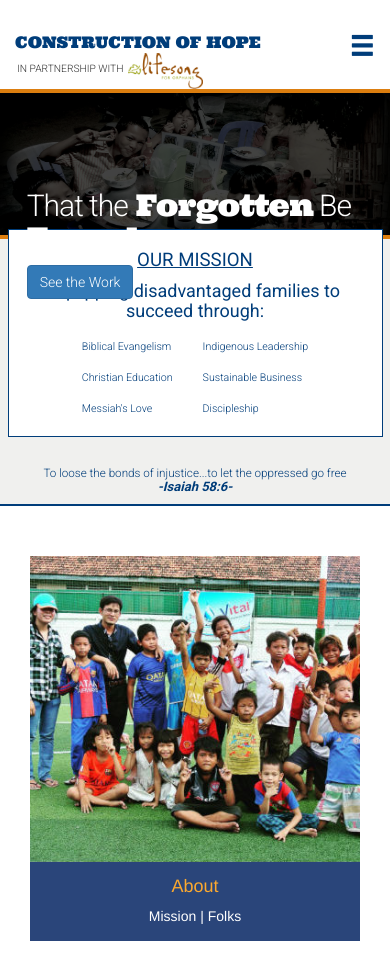
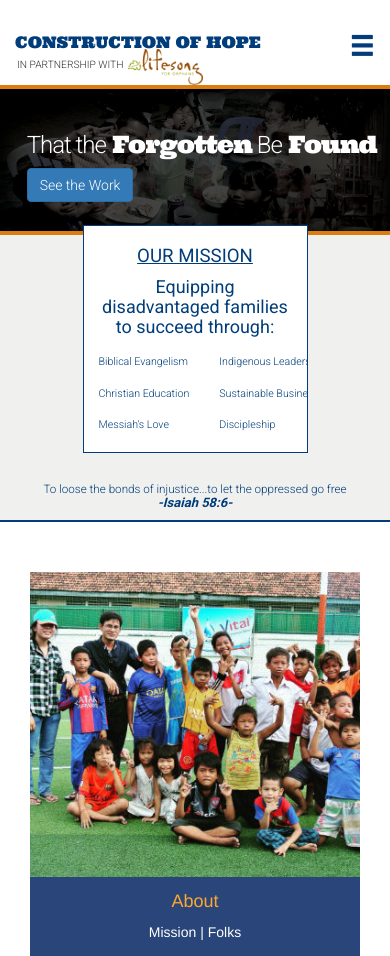
Before and after one commit to Nathan-Bateman/coh, a PHP site: page / in a window 390 px wide. Shown: the top 956 px of the page. Run offline with PHP 8.4, Linux system fonts and the light colour scheme.

Commit message:
home page now responsive

```diff
--- a/coh/css/main.css
+++ b/coh/css/main.css
@@ -19,6 +19,13 @@ html, body, {
   color:#003D7A;
   text-transform: uppercase;
   font-size: 18pt;
+}
+.cohfont-abbr {
+  font-family: 'cohfont';
+  color:#003D7A;
+  text-transform: uppercase;
+  font-size: 18pt;
+  margin-top:-10px;
 }
 .sitewrapper {
   position: relative;
@@ -148,8 +155,11 @@ button.font-roboto-light {
   color: #003D7A;
   background-color: rgba(0,0,0,0);
 }
+
 a.hammy:hover {
     text-decoration: none;
+    cursor: pointer;
+    cursor: hand;
 }
 a.footerItem:hover {
   text-decoration:none;
@@ -499,6 +509,15 @@ textarea {
     width:100%;
   }
 }
+/*for text over banner photo*/
+@media (max-width: 600px) {
+  .center-fly {
+    padding-top: 1em;
+  }
+  .center-fly h2 {
+    font-size: 18pt;
+  }
+}
 /*for subtitle under COH in header 860*/
 @media (max-width: 864px) {
     h6.ipwith {
@@ -543,6 +562,9 @@ textarea {
   .copy {
     margin-top:0;
   }
+  .center-fly h2 {
+    font-size: 13pt;
+  }
 
 }
 @media (min-width: 300px) and (max-width: 322px){
@@ -554,7 +576,7 @@ textarea {
 
 
 /*for smart phone (iphone)*/
-@media (min-width: 320px) and (max-width: 480px) {
+@media (min-width: 210px) and (max-width: 480px) {
 
   h3.cohfont {
   padding-top: .9em;
@@ -573,6 +595,7 @@ textarea {
   }
   .table-bg {
     padding-bottom: 12px;
+    min-width: 225px;
   }
   .table-text-left-right {
     text-align: left;
--- a/coh/index.php
+++ b/coh/index.php
@@ -116,12 +116,12 @@ session_start();
       <div id='COH' class='row'>
         <div class="col-sm-12">
       <div class='col-sm-6 padding-right-off pull-left'>
-        <h3 class='text-left cohfont'>Construction of Hope </h3>
+        <h3 data-bind="if: regscreen" class='text-left cohfont'>Construction of Hope </h3>
+        <h3 data-bind="ifnot: regscreen" class='text-left cohfont-abbr'>COH </h3>
       </div>
   <!--end of 1st col 6 div-->
   <div id='hammy' class='col-sm-2 pull-right'>
     <a id='menu' class="hammy glyphicon glyphicon-menu-hamburger pull-right">
-
     </a>
 
       </div>
--- a/coh/js/main.js
+++ b/coh/js/main.js
@@ -13,6 +13,7 @@ var menuItem = document.getElementsByTagName('li');
 var $bottomSection = $(document.querySelector('.bottompics'));
 var $bottomSectionLables = $(document.querySelector('.lables'));
 var banner = document.querySelector('.banner');
+var clientWidth = document.documentElement.clientWidth;
 
 
 var randomfromarray = function (array){
@@ -100,6 +101,17 @@ main.addEventListener('click', function() {
 var hopeViewModel = function () {
   var self = this;
 
+  	self.show = ko.observable(false);
+	self.documentReady = ko.observable(false);
+	self.regscreen = ko.observable(true);
+
+	var screenSizeCheck = function() {
+		if (clientWidth <= 315) {
+			console.log (clientWidth);
+			self.regscreen(false);
+		};
+	};
+
   	var onloadAnimation = function() { $( document ).ready(function() {
         console.log( "document loaded" );
         self.documentReady(true);
@@ -108,14 +120,12 @@ var hopeViewModel = function () {
 
     		});
 	};
+	screenSizeCheck();
 	onloadAnimation();
 	postMenu();
 	postFooter();
 	postBottomPics();
 	randomBanner();
-	self.show = ko.observable(false);
-	self.documentReady = ko.observable(false);
-
 
 };
 ko.applyBindings(new hopeViewModel());
```
